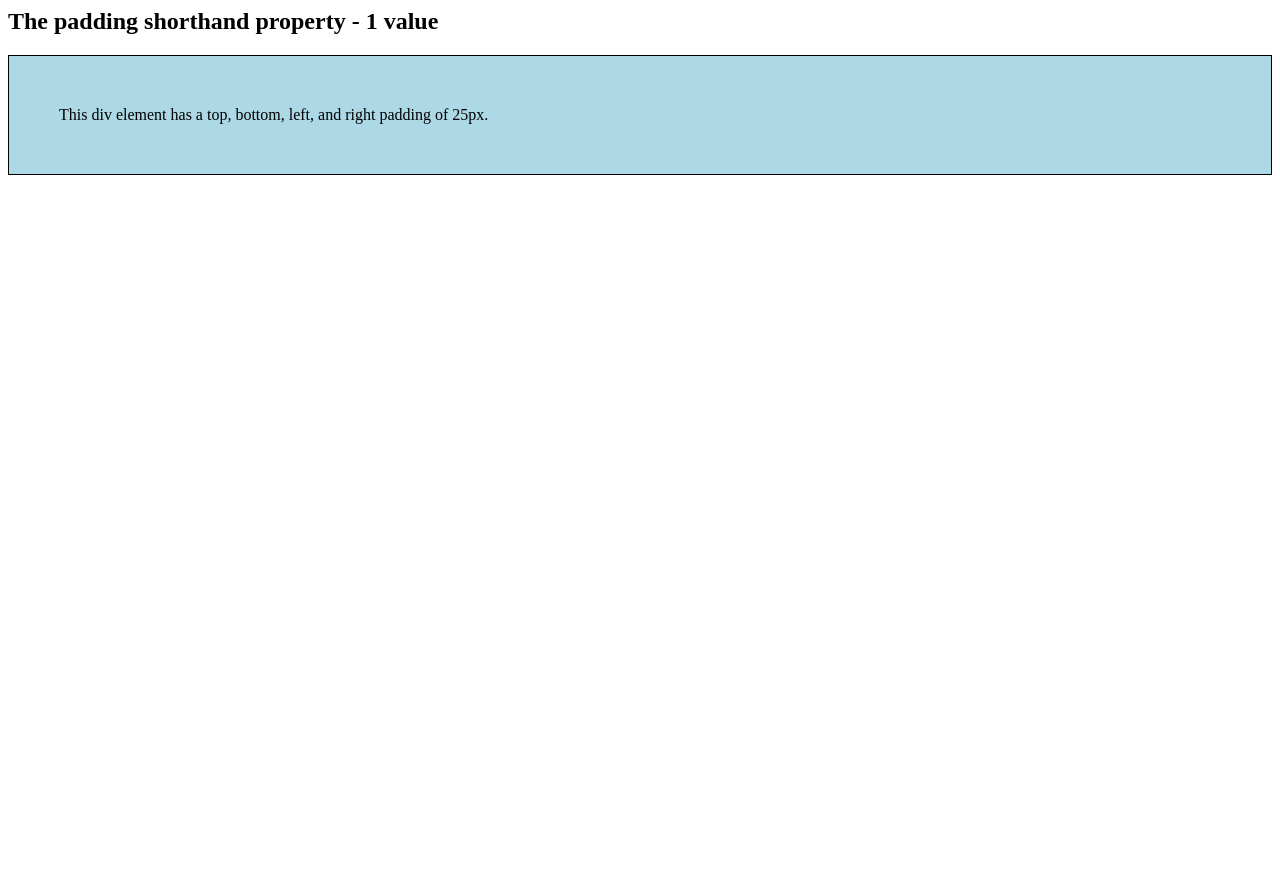
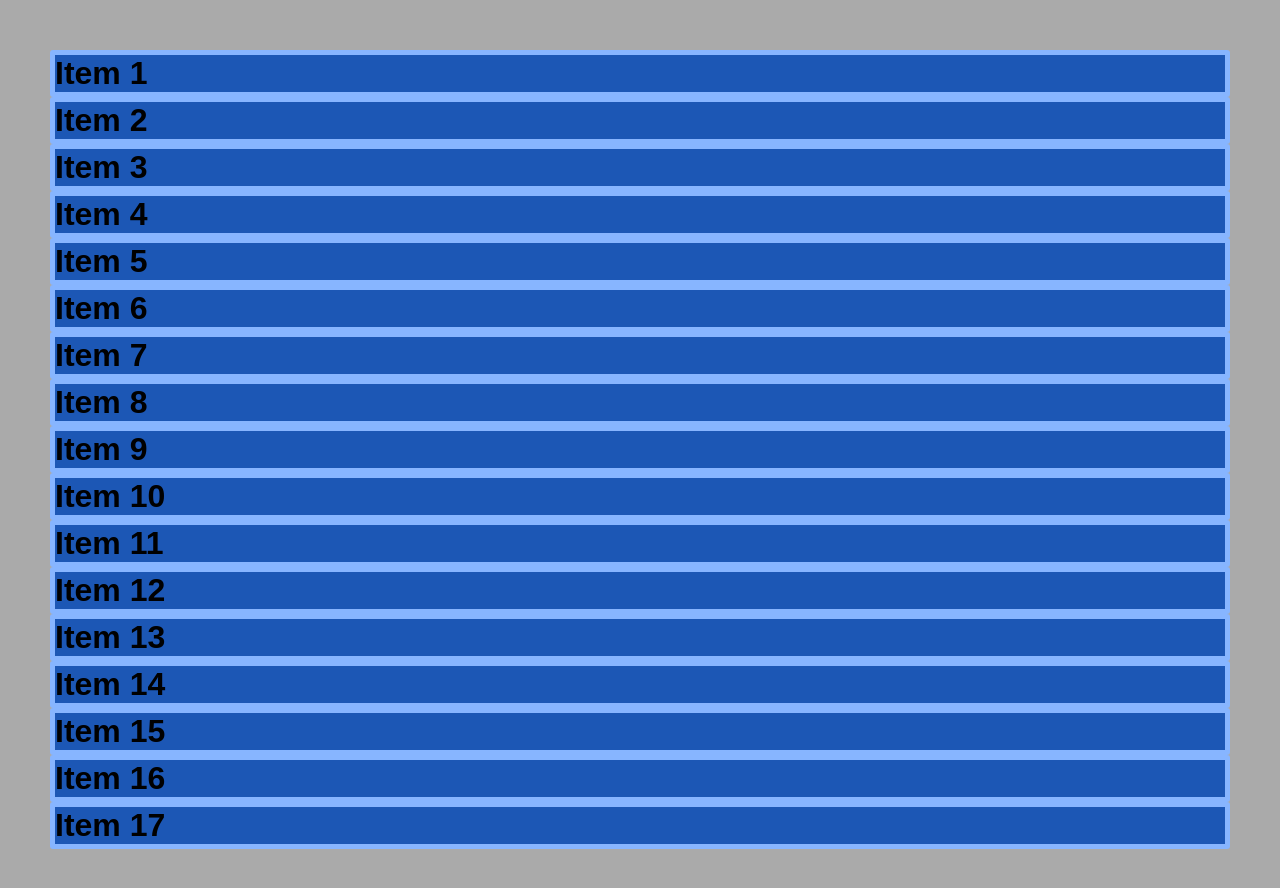
Before and after one commit to marshcryptid/esksite, a plain HTML site: page index.html in a window 1280 px wide. Before the commit the page ends 800 px from the top, so only its background shows below. Drawn offline with Linux system fonts and the light colour scheme.

Commit message:
Update index.html

```diff
--- a/index.html
+++ b/index.html
@@ -1,16 +1,42 @@
-<style>
-div {
-  border: 1px solid black;
-  padding: 50px;
-  background-color: lightblue;
-  margin:auto;
-}
-</style>
-</head>
-<body>
+<div class="container">
+      <div class="item item1">Item 1</div>
+      <div class="item item2">Item 2</div>
+      <div class="item item3">Item 3</div>
+      <div class="item item4">Item 4</div>
+      <div class="item item5">Item 5</div>
+      <div class="item item6">Item 6</div>
+      <div class="item item7">Item 7</div>
+      <div class="item item8">Item 8</div>
+      <div class="item item9">Item 9</div>
+      <div class="item item10">Item 10</div>
+      <div class="item item11">Item 11</div>
+      <div class="item item12">Item 12</div>
+      <div class="item item13">Item 13</div>
+      <div class="item item14">Item 14</div>
+      <div class="item item15">Item 15</div>
+      <div class="item item16">Item 16</div>
+      <div class="item item17">Item 17</div>
+   </div>
 
-<h2>The padding shorthand property - 1 value</h2>
 
-<div>This div element has a top, bottom, left, and right padding of 25px.</div>
+   <style>
 
-</body>
+
+       * {
+       box-sizing: border-box;
+       }
+
+   body {
+   background-color: #AAA;
+   margin: 50px;
+   }
+
+   .item {
+   border: 5px solid #87b5ff;
+   border-radius: 3px;
+   font-size: 2em;
+   font-family: sans-serif;
+   font-weight: bold;
+   background-color: #1c57b5
+   }
+   </style>
```
